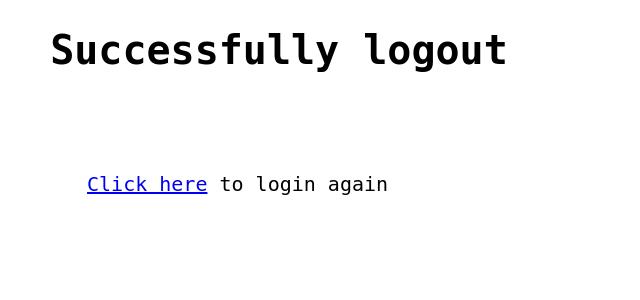
After one commit to sansinghsanjay/DjangoTutorials, a Django app: template SimpleLogin/HomeApp/templates/logout.html in a window 1280 px wide. The commit adds this page. Shown: the top 300 px of the page, without its empty margins (0-640 px from the left). Run offline with Django 4.2, Linux system fonts and the light colour scheme; the template is opened without the code that fills it, so the values that code supplies are empty.

Commit message:
session creation/deletion, logout done; next is validate logout

```diff
--- /dev/null
+++ b/SimpleLogin/HomeApp/static/home.js
@@ -0,0 +1,3 @@
+function fun_validateSession() {
+    alert("I will validate the session");
+}
--- /dev/null
+++ b/SimpleLogin/HomeApp/static/logout.css
@@ -0,0 +1,17 @@
+h1 {
+    margin-left: 2%;
+    font-family: monospace, monospace;
+}
+
+body {
+    margin-left: 2%;
+    margin-right: 2%;
+    font-family: monospace, monospace;
+    font-size: 20px;
+}
+
+a {
+    margin-left: 5%;
+    font-family: monospace, monospace;
+    font-size: 20px;
+}
--- a/SimpleLogin/HomeApp/templates/home.html
+++ b/SimpleLogin/HomeApp/templates/home.html
@@ -9,7 +9,10 @@
     </head>
     <body>
         <h1>Welcome, {{first_name}}!</h1>
+        <div id="div_logout"><a href="logout">Logout</a></div>
         <br><hr><br>
         Session Key: {{session_key}}
+        <br><br><br>
+        <button type="button" name="button_validateSession" id="button_validateSession" onclick="fun_validateSession()">Validate Session</button>
     </body>
 </html>
--- /dev/null
+++ b/SimpleLogin/HomeApp/templates/logout.html
@@ -0,0 +1,15 @@
+<!DOCTYPE html>
+<html>
+    <head>
+        {% load static %}
+        <link rel="stylesheet" href="{% static 'logout.css' %}">
+        <script type="text/javascript" src="{% static 'logout.js' %}"></script>
+        <script src="https://ajax.googleapis.com/ajax/libs/jquery/3.6.3/jquery.min.js"></script>
+        <title>Logout</title>
+    </head>
+    <body>
+        <h1>Successfully logout</h1>
+        <br><br><br>
+        <a href="/">Click here</a> to login again
+    </body>
+</html>
--- a/SimpleLogin/HomeApp/urls.py
+++ b/SimpleLogin/HomeApp/urls.py
@@ -1,6 +1,6 @@
 # package
 from django.urls import path
-from .views import indexView, signupView, signupProcess, signinView, signinProcess, homeView
+from .views import indexView, signupView, signupProcess, signinView, signinProcess, homeView, logoutView
 
 urlpatterns = [
     path("", indexView, name="index page"),
@@ -9,4 +9,5 @@ urlpatterns = [
     path("signin", signinView, name="signin page"),
     path("process_signin", signinProcess, name="signin process"),
     path("home", homeView, name="home page"),
+    path("logout", logoutView, name="logout page"),
 ]
```
Also changed, not shown: SimpleLogin/HomeApp/static/home.css (added, +12 -0 lines), SimpleLogin/HomeApp/views.py (+38 -30 lines).
